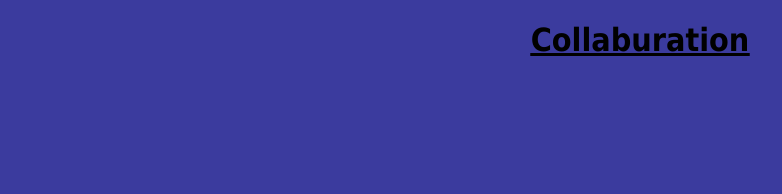
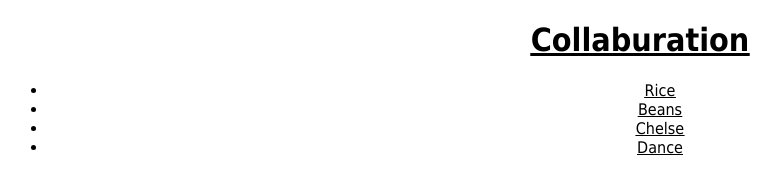
Before and after one commit to WEALTH2468/Collaburation, a plain HTML site: page index.html in a window 1280 px wide. Shown: the whole page, without its empty margins (0-782 px from the left). Drawn offline with Linux system fonts and the light colour scheme.

Commit message:
created index.html

```diff
--- a/index.html
+++ b/index.html
@@ -10,5 +10,13 @@
 <body>
     <h1>Collaburation</h1>
 
+    <ul>
+        <li> Rice </li>
+        <li>Beans </li>
+        <li>Chelse</li>
+        <li>Dance</li>
+
+
+    </ul>
 </body>
 </html>
--- a/style.css
+++ b/style.css
@@ -1,6 +1,14 @@
 *{
     font-family: tahoma, sans-serif;
-    background-color: rgb(59, 59, 158);
+    /* background-color: rgb(59, 59, 158); */
     text-align: center;
     text-decoration: underline;
 }
+
+ul.li{
+
+    color: blue;
+    font-size: larger;
+    font-family: 'Segoe UI', Tahoma, Geneva, Verdana, sans-serif;
+    /* background-color: blanchedalmond; */
+}
```
